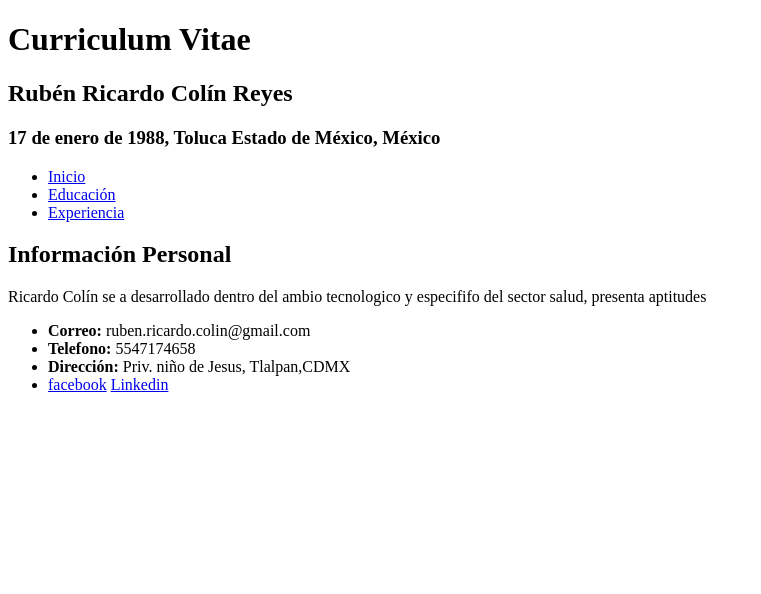
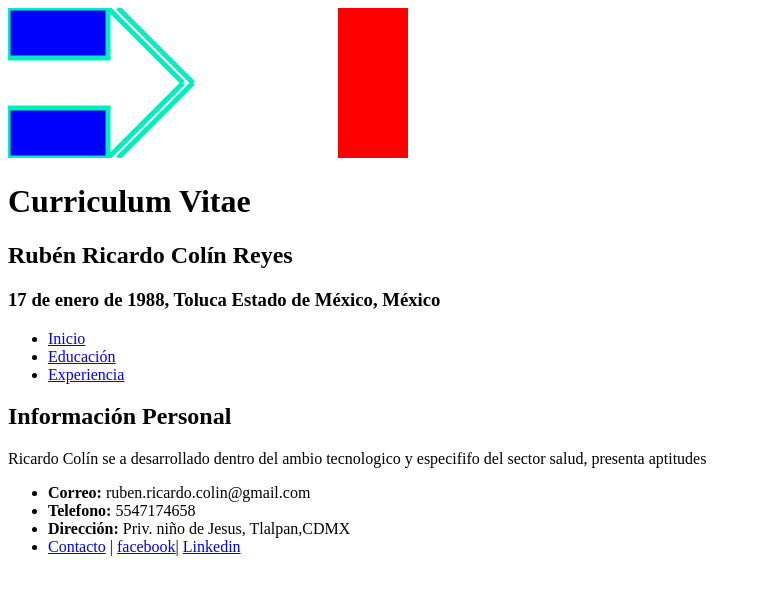
Before and after one commit to RicardoSigma/EstructuraBase_HV, a plain HTML site: page index.html in a window 1280 px wide. Shown: the whole page, without its empty margins (0-761 px from the left). Drawn offline with Linux system fonts and the light colour scheme.

Commit message:
segundo avance
Se ha incorporado una imagen SVG

```diff
--- a/index.html
+++ b/index.html
@@ -10,7 +10,21 @@
   </head>
   <body>
     <header>
-
+      <svg width="400px" height="150px" viewbox="0 0 400 150">
+        <title>Home</title>
+        <desc>Se muestra un logo que pretende ser la bandera de México</desc>
+        <rect x="330" y="0" width="70px" height="150px" fill="red"/>
+        <g fill="blue" stroke="#00eebb" stroke-width="5">
+          <rect x="0" y="0" width="100px" height="50px"/>
+          <rect x="0" y="100" width="100px" height="50px"/>
+        </g>
+        <g stroke="#00eebb" stroke-width="5">
+          <line x1="100"  y1="0"  x2="175"  y2="75"/>
+          <line x1="100"  y1="150" x2="175"  y2="75"/>
+          <line x1="110"  y1="0"  x2="185"  y2="75"/>
+          <line x1="110"  y1="150" x2="185"  y2="75"/>
+        </g>
+      </svg>
       <h1>Curriculum Vitae</h1>
       <h2>Rubén Ricardo Colín Reyes</h2>
       <h3>17 de enero de 1988, Toluca Estado de México, México</h3>
@@ -32,7 +46,8 @@
         <li><strong>Telefono:</strong> 5547174658</li>
         <li><strong>Dirección:</strong> Priv. niño de Jesus, Tlalpan,CDMX</li>
         <li>
-          <a href="https://www.facebook.com/MASTERPIECE88" target="_blank">facebook</a>
+          <a href="mailto:ruben.ricardo.colin@gmail.com">Contacto</a> |
+          <a href="https://www.facebook.com/MASTERPIECE88" target="_blank">facebook</a>|
           <a href="https://www.linkedin.com/in/ricardocolinr/" target="_blank">Linkedin</a>
         </li>
       </ul>
```
Also changed, not shown: educacion.html (+2 -1 lines), experiencia.html (+2 -1 lines).
